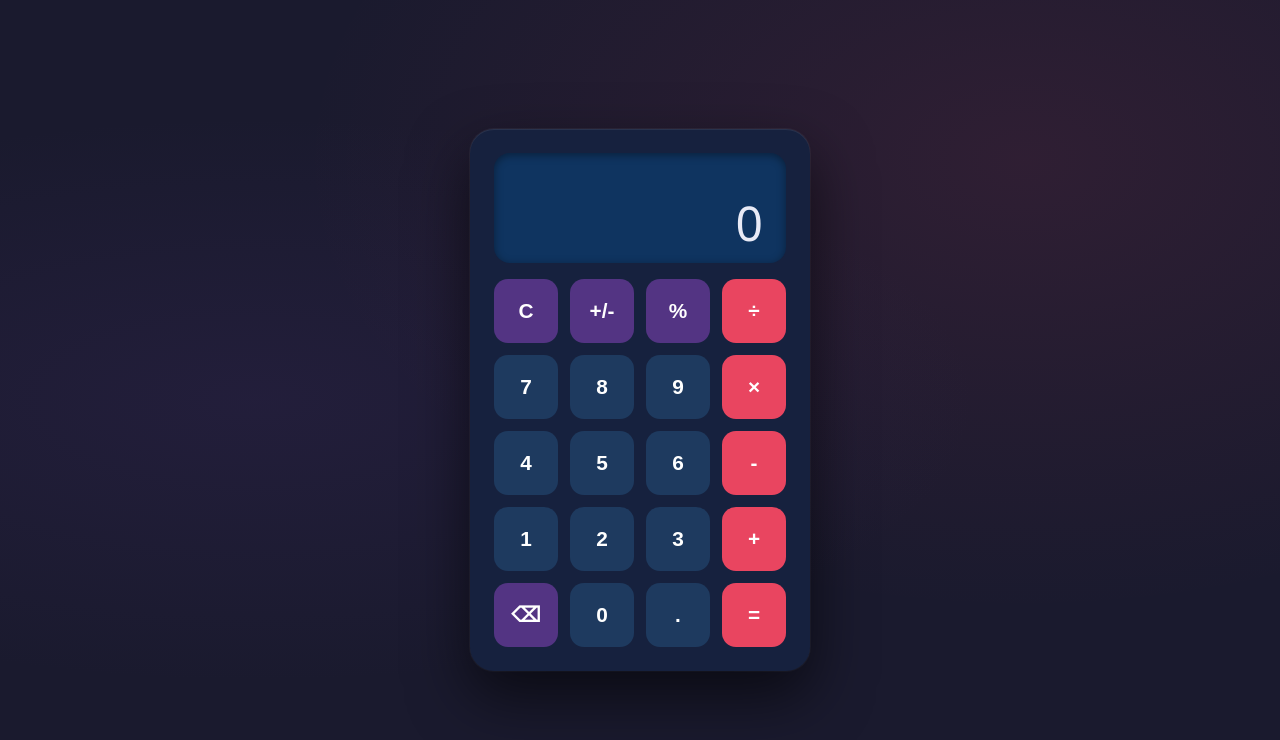
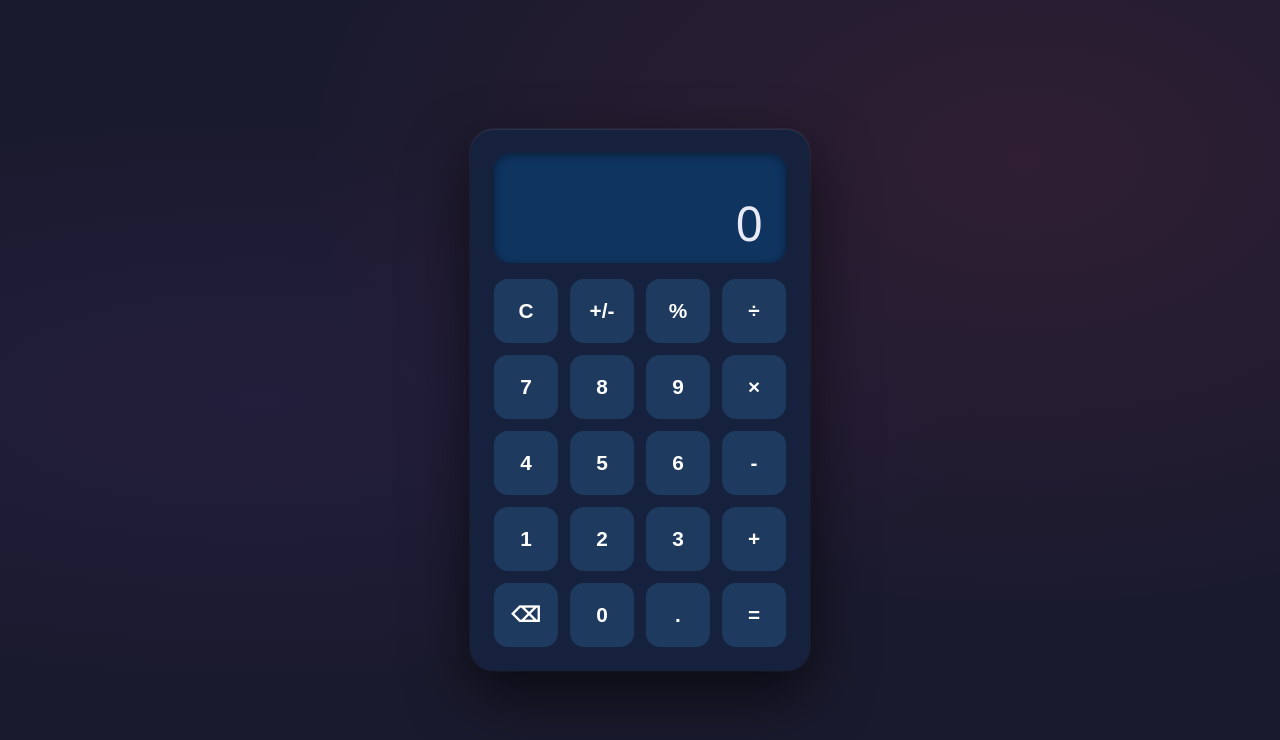
Before and after one commit to youzero1/aaa-calc-hamza-20260317, a Next.js app: page / in a window 1280 px wide. Shown: the top 740 px of the page. Built offline with nearby package versions, Linux system fonts and the light colour scheme.

Commit message:
feat: Fix all npm install issues, npm build issues, and ...

```diff
--- a/src/components/Button.tsx
+++ b/src/components/Button.tsx
@@ -3,33 +3,22 @@
 import React from 'react';
 import styles from './Button.module.css';
 
-type ButtonType = 'digit' | 'operator' | 'special' | 'equals';
+export type ButtonVariant = 'digit' | 'operator' | 'special' | 'equals' | 'zero';
 
 interface ButtonProps {
   label: string;
-  type: ButtonType;
   onClick: () => void;
-  isActive?: boolean;
+  variant?: ButtonVariant;
 }
 
-const CalcButton: React.FC<ButtonProps> = ({ label, type, onClick, isActive = false }) => {
-  const classNames = [
-    styles.button,
-    styles[type],
-    isActive ? styles.activeOperator : '',
-  ]
-    .filter(Boolean)
-    .join(' ');
+const Button: React.FC<ButtonProps> = ({ label, onClick, variant = 'digit' }) => {
+  const className = `${styles.button} ${styles[variant] || ''}`;
 
   return (
-    <button
-      className={classNames}
-      onClick={onClick}
-      aria-label={label}
-    >
-      <span className={styles.label}>{label}</span>
+    <button className={className} onClick={onClick} type="button">
+      {label}
     </button>
   );
 };
 
-export default CalcButton;
+export default Button;
```
